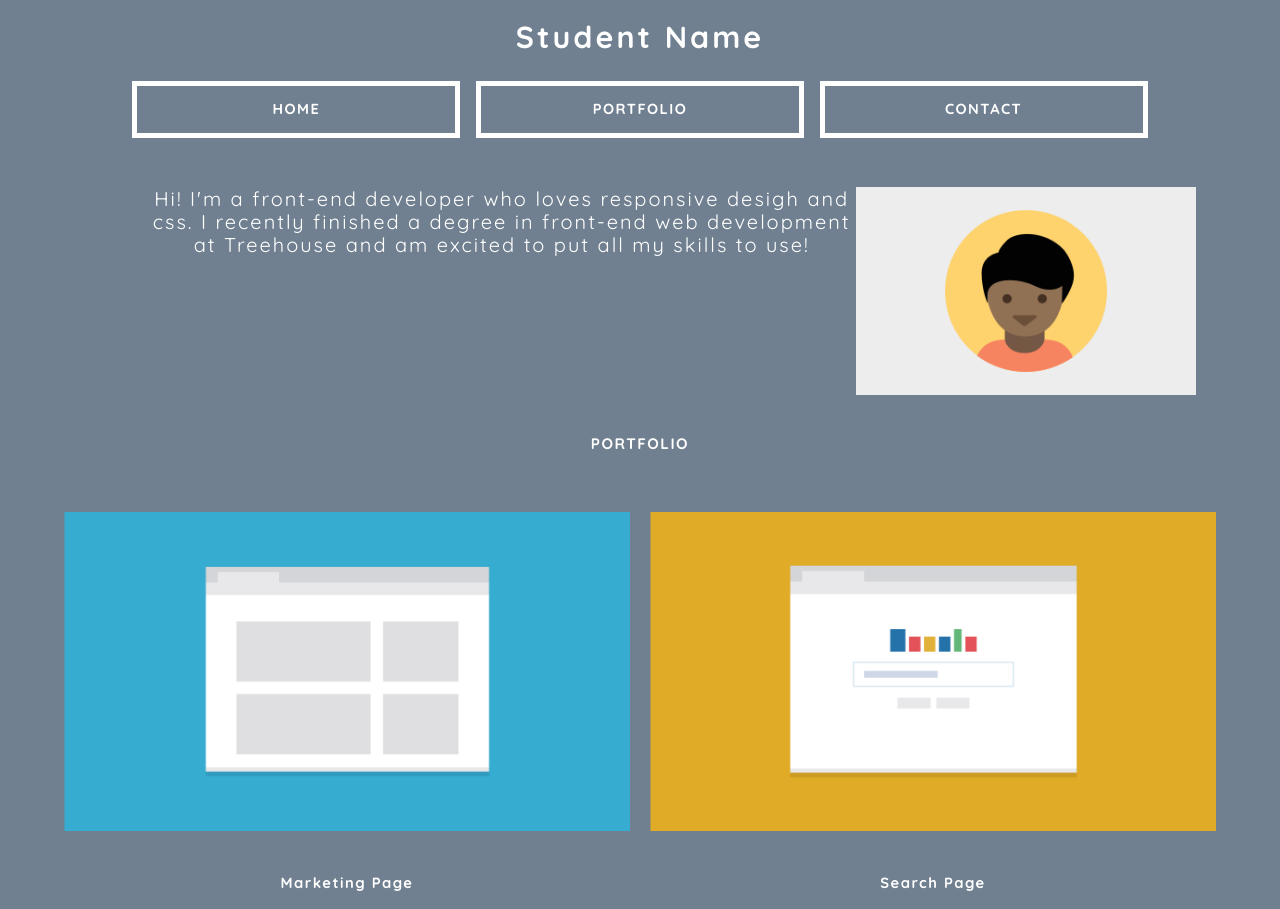
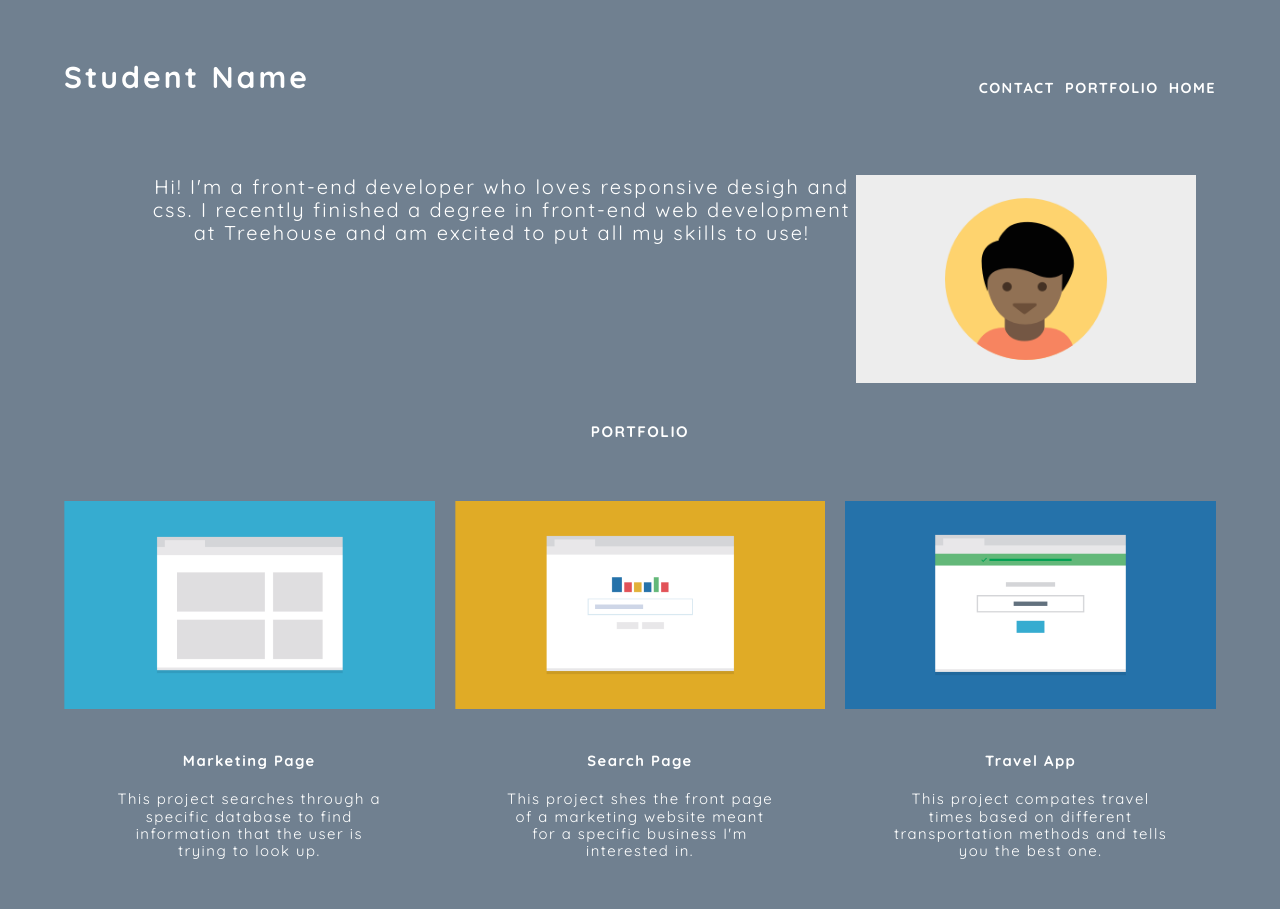
Before and after one commit to gerlinp/responsive-layout-, a plain HTML site: page index.html in a window 1280 px wide. Shown: the part 20-929 px from the top of the page. Drawn offline with Linux system fonts and the light colour scheme.

Commit message:
figuring out the desktop nav bar

```diff
--- a/css/styles.css
+++ b/css/styles.css
@@ -127,10 +127,56 @@ a:-webkit-any-link {
         float: left;
         margin-top: 0px;
     }
-    #footer li {
+}
+
+@media (min-width: 1024px) {
+    #header-h1{
+        float: left;
+    }
+    #portfolio {
+        display: grid;
+        grid-template-columns: 1fr 1fr 1fr;
+        column-gap: 20px;
+    }
+
+    #header-nav li {
+        float: right;
+        display:inline;
+        padding: 0px;
+    }
+
+    header nav a {
+        width: 100%;
+        margin-top: 40px;
+    }
+
+    header a{
+        display: inline-block;
+        padding: 0px;
+    }
+
+    .clear {
+        clear:both;
+    }
+    .wipe {
+        border: transparent;
+    }
+
+
+/* ----------------------------------------- */
+    /* * {
+        font-size: .99em;
+    }
+    header nav li {
 
     }
+    header nav a {
+        display: inline-block;
+        width: 25%;
+        margin: 5px;
+    } */
 
+}
 /*  --------------------identifiers---------------------- */
 /* .html {
      background-color: lightskyblue;
--- a/index.html
+++ b/index.html
@@ -13,12 +13,17 @@
 <div >
     <header >
         <div>
-            <h1>Student Name</h1>
+            <div id="header-h1">
+                <h1>Student Name</h1>
+            </div>
             <nav>
                 <ul>
-                    <li><a class="wipe link" href="#top">HOME</a></li>
-                    <li><a class="wipe link" href="#">PORTFOLIO</a></li>
-                    <li><a class="wipe link" href="#">CONTACT</a></li>
+                    <div id="header-nav">
+                        <li><a class="wipe link" href="#top">HOME</a></li>
+                        <li><a class="wipe link" href="#">PORTFOLIO</a></li>
+                        <li><a class="wipe link" href="#">CONTACT</a></li>
+                    </div>
+                    <div class="clear"></div>
                 </ul>
             </nav>
         </div>
@@ -82,7 +87,7 @@
         <nav>
         <ul>
             <span id="footer-h3">
-            <li><h3><a>Student name</a></h3></li>
+                <li><h3><a>Student name</a></h3></li>
             </span>
             <li id="backtotop"><h3><a href="#top">Back to Top</a></h3></li>
             <span id="footer-nav">
@@ -91,7 +96,6 @@
                 <li><a href="#">CONTACT</a></li>
             </span>
             </ul>
-
         </nav>
     </footer>
 </div>
```
